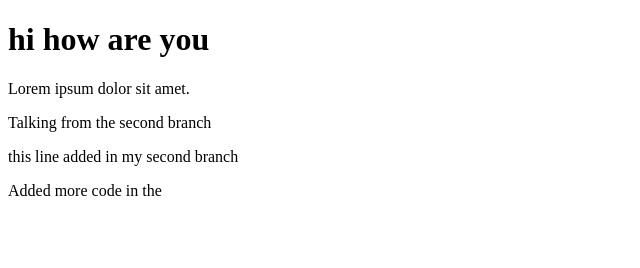
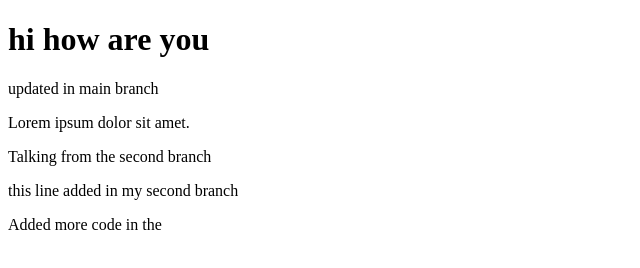
Before and after one commit to mdzihadislam/home-project, a plain HTML site: page index.html in a window 1280 px wide. Shown: the whole page, without its empty margins (0-640 px from the left). Drawn offline with Linux system fonts and the light colour scheme.

```diff
--- a/index.html
+++ b/index.html
@@ -7,7 +7,9 @@
     <title>Document</title>
 </head>
 <body>
+
     <h1>hi how are you</h1>
+    <span>updated in main branch</span>
     <p>Lorem ipsum dolor sit amet.</p>
     <p>Talking from the second branch</p>
     <p>this line added in my second branch</p>
```
